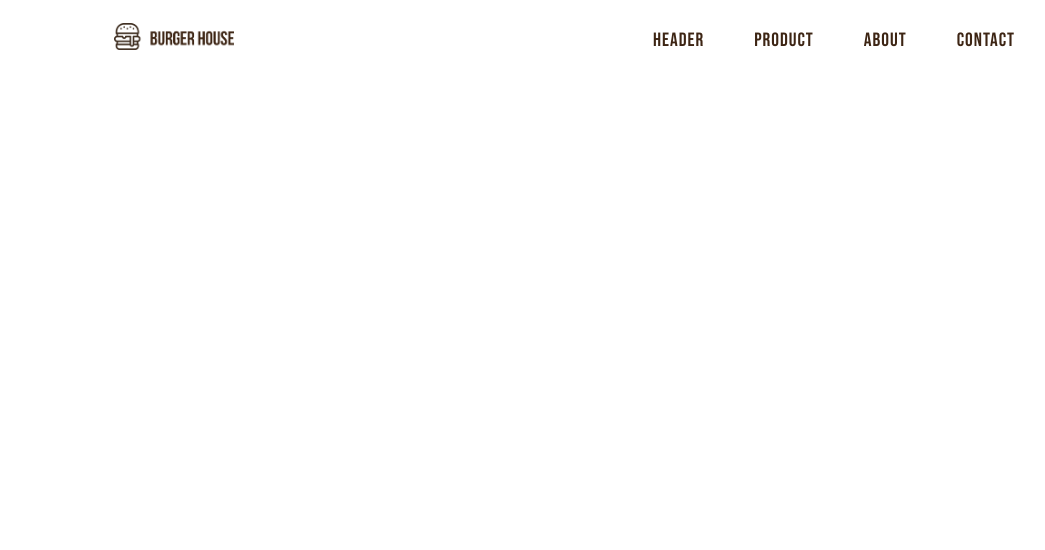
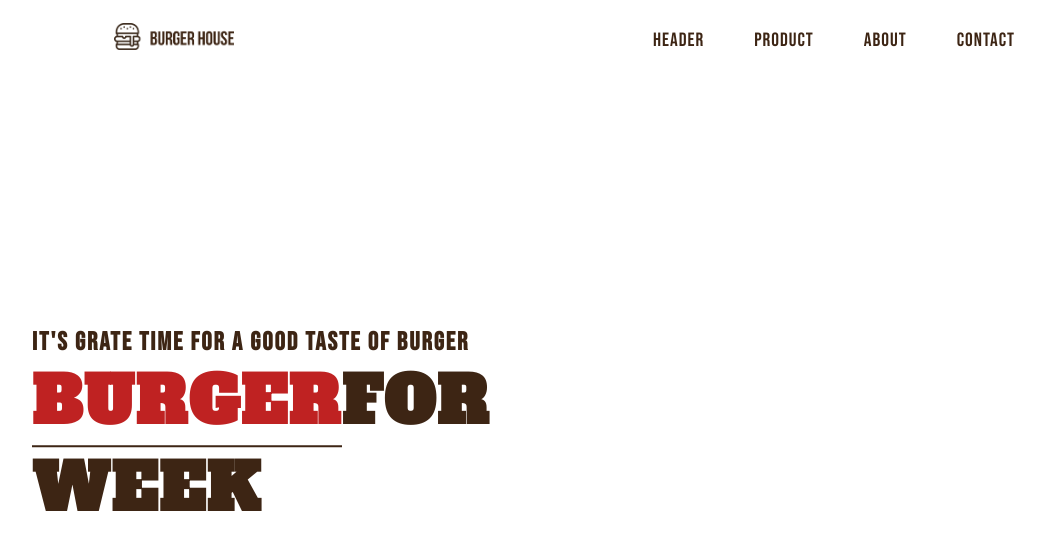
Before and after one commit to a-dubaj/Rest.Burger, a React (Create React App) app: page / in a window 1280 px wide. Shown: the top 550 px of the page, without its empty margins (63-1108 px from the left). Built offline with nearby package versions, Linux system fonts and the light colour scheme.

Commit message:
Added header

```diff
--- a/src/App.js
+++ b/src/App.js
@@ -1,16 +1,17 @@
 import React, {useState, useEffect} from 'react'
 import './App.css'
 import Navbar from './Components/Navbar'
-import {css} from "@emotion/core"
+import Header from './Components/Header'
+import { css } from "@emotion/react";
 import PropagateLoader from 'react-spinners/PropagateLoader'
 
 
 function App() {
-  const[loading, setLoading] = useState(false)
+  const[loading, setLoading] = useState(true)
   const override = css`
-  display:block
-  border-color:red
-  margin-top:20%
+    display:block
+    border-color:red
+    margin-top:20%
   `
 
   useEffect(() => {
@@ -20,7 +21,6 @@ function App() {
     }, 5000)
   },[])
 
-
   return (
     <div className="App">
       {
@@ -28,6 +28,7 @@ function App() {
         :
         <>
         <Navbar/>
+        <Header/>
         </>
       }
     </div>
--- /dev/null
+++ b/src/Components/Header.jsx
@@ -0,0 +1,14 @@
+import React from 'react'
+
+function Header(){
+    return (
+        <div>
+            <div className='header-heading '>
+                <h3>It's grate time for a good taste of burger</h3>
+                <h1><span>BURGER</span>FOR<br/> WEEK</h1>
+            </div>
+        </div>
+    )
+}
+
+export default Header
```
